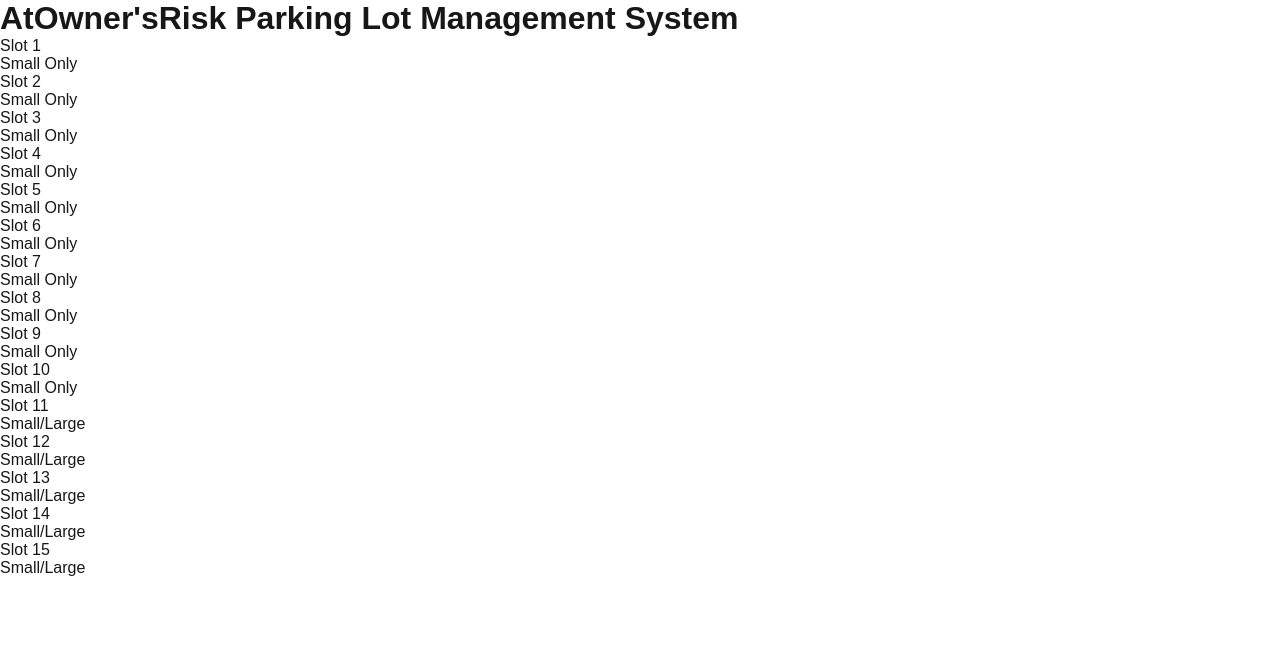
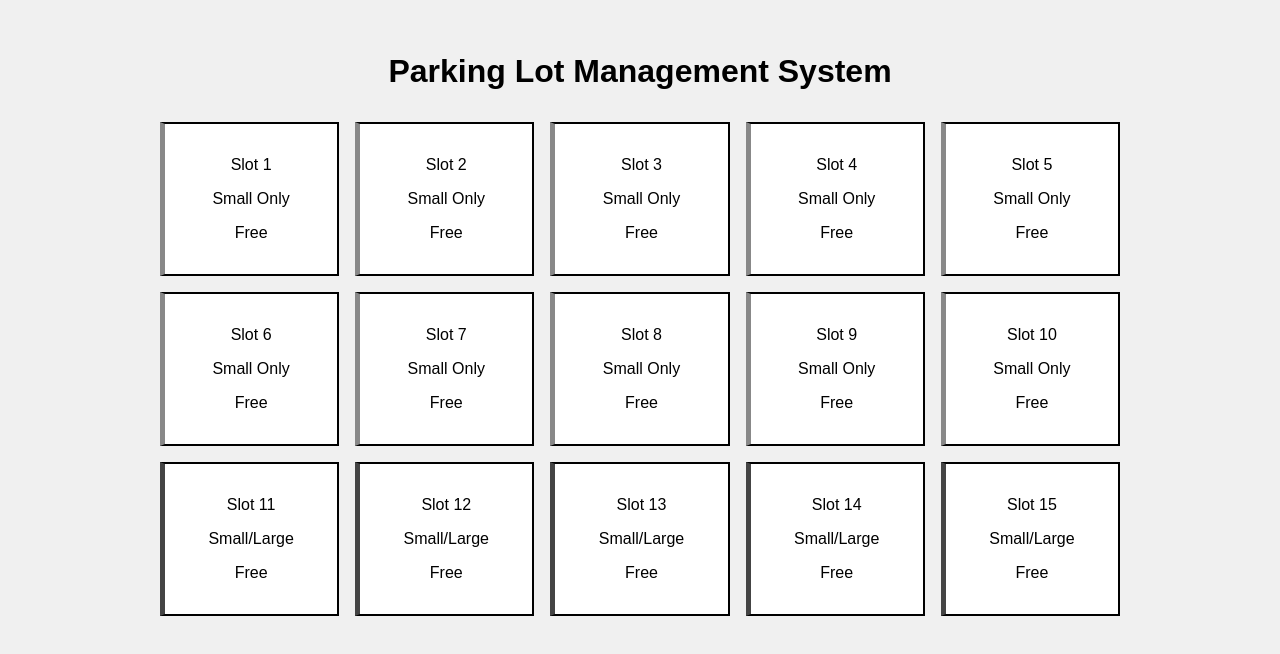
Before and after one commit to Prud3266/parking-lot-system, a Next.js app: page / in a window 1280 px wide. Shown: the top 654 px of the page. Built offline with nearby package versions, Linux system fonts and the light colour scheme.

Commit message:
Styling the Slots and making them clickable

```diff
--- a/src/app/globals.css
+++ b/src/app/globals.css
@@ -1,42 +1,48 @@
-:root {
-  --background: #ffffff;
-  --foreground: #171717;
+body {
+  font-family: Arial, sans-serif;
+  margin: 0;
+  padding: 2rem;
+  background-color: #f0f0f0;
 }
 
-@media (prefers-color-scheme: dark) {
-  :root {
-    --background: #0a0a0a;
-    --foreground: #ededed;
-  }
+.container {
+  max-width: 960px;
+  margin: 0 auto;
 }
 
-html,
-body {
-  max-width: 100vw;
-  overflow-x: hidden;
+h1 {
+  text-align: center;
+  margin-bottom: 2rem;
 }
 
-body {
-  color: var(--foreground);
-  background: var(--background);
-  font-family: Arial, Helvetica, sans-serif;
-  -webkit-font-smoothing: antialiased;
-  -moz-osx-font-smoothing: grayscale;
+.grid {
+  display: grid;
+  grid-template-columns: repeat(5, 1fr);
+  gap: 1rem;
 }
 
-* {
-  box-sizing: border-box;
-  padding: 0;
-  margin: 0;
+.slot {
+  border: 2px solid #000;
+  padding: 1rem;
+  text-align: center;
+  cursor: pointer;
+  transition: background-color 0.2s;
 }
 
-a {
-  color: inherit;
-  text-decoration: none;
+.slot.free {
+  background-color: #fff;
+  color: #000;
 }
 
-@media (prefers-color-scheme: dark) {
-  html {
-    color-scheme: dark;
-  }
+.slot.booked {
+  background-color: #000;
+  color: #fff;
 }
+
+.slot.small {
+  border-left: 5px solid #888;
+}
+
+.slot.both {
+  border-left: 5px solid #444;
+}
--- a/src/app/page.js
+++ b/src/app/page.js
@@ -13,17 +13,29 @@ export default function HomePage() {
     }))
   );
 
+  const handleSlotClick = (id) => {
+    setSlots((prevSlots) =>
+      prevSlots.map((slot) =>
+        slot.id === id
+          ? { ...slot, isBooked: !slot.isBooked }
+          : slot
+      )
+    );
+  };
+
   return (
     <main className="container">
-      <h1>AtOwner'sRisk Parking Lot Management System</h1>
+      <h1>Parking Lot Management System</h1>
       <div className="grid">
         {slots.map((slot) => (
           <div
             key={slot.id}
             className={`slot ${slot.isBooked ? 'booked' : 'free'} ${slot.type}`}
+            onClick={() => handleSlotClick(slot.id)}
           >
             <p>Slot {slot.id}</p>
             <p>{slot.type === 'small' ? 'Small Only' : 'Small/Large'}</p>
+            <p>{slot.isBooked ? 'Booked' : 'Free'}</p>
           </div>
         ))}
       </div>
```
